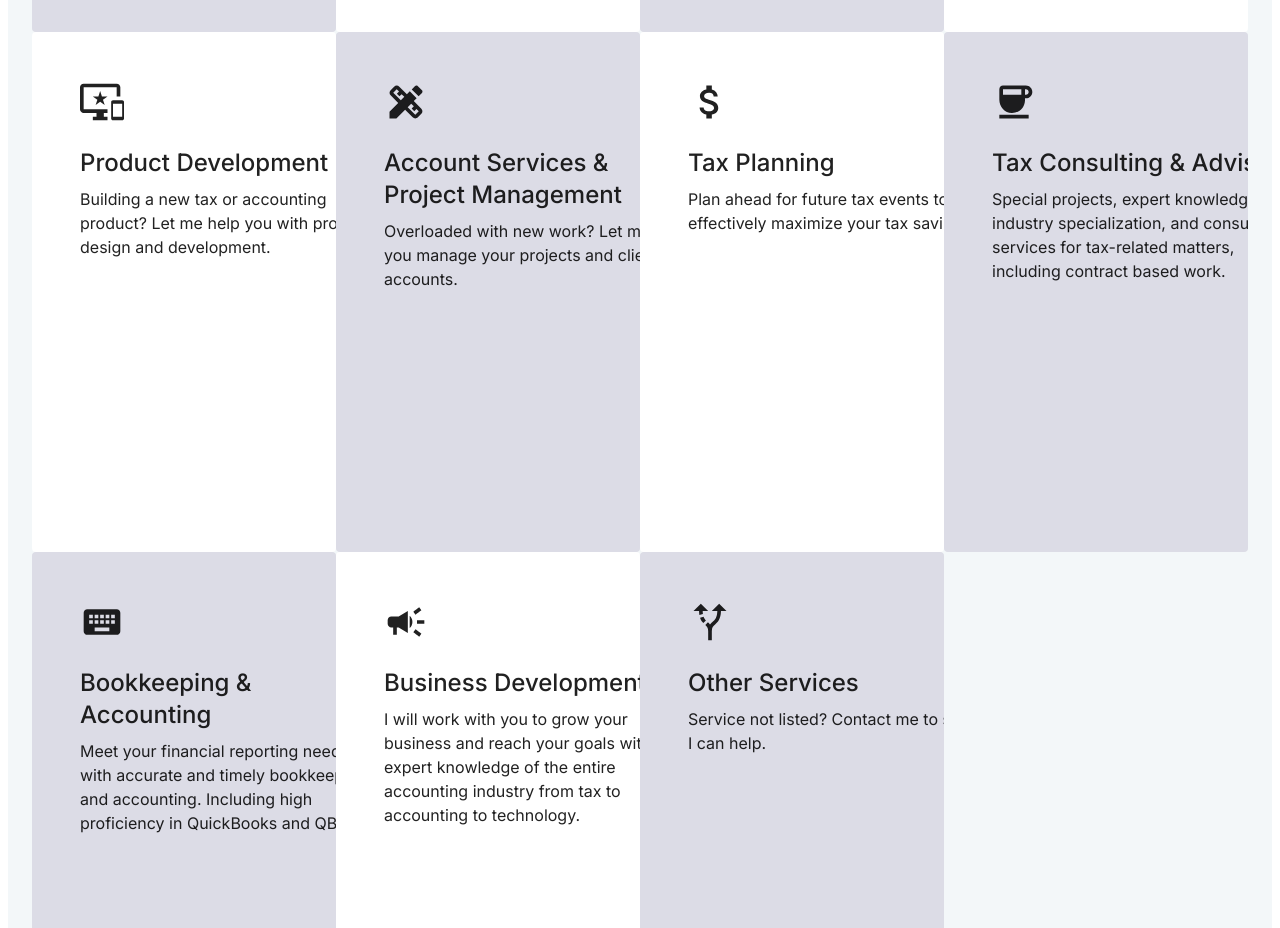
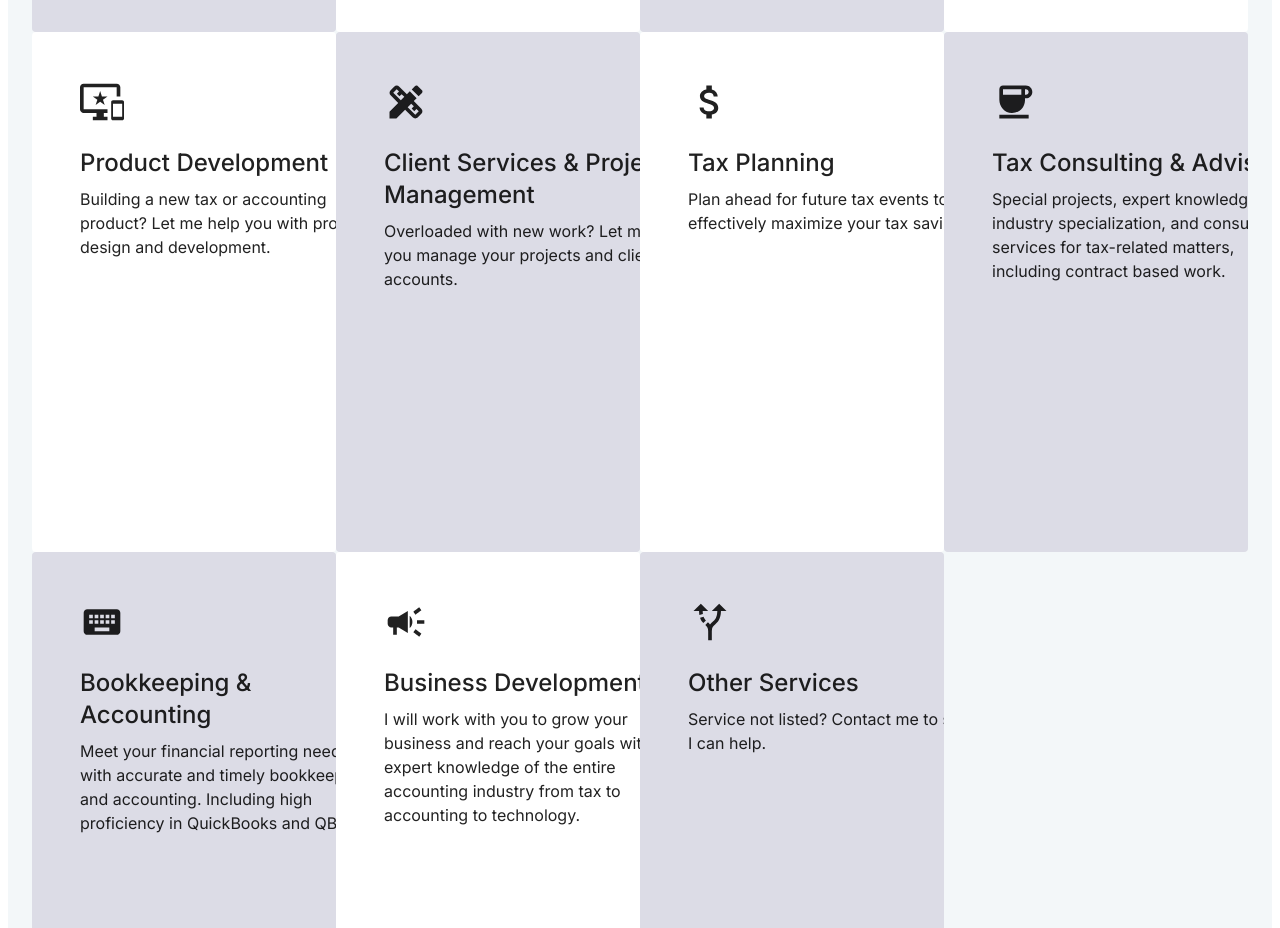
Before and after one commit to russelltheprogrammer/monteithtaxcpanext, a Next.js app: page /servicesoverview in a window 1280 px wide. Shown: the part 780-1708 px from the top of the page. Built offline with nearby package versions, Linux system fonts and the light colour scheme; a web font is replaced by a local one.

Commit message:
update to client services

```diff
--- a/pages/servicesoverview.js
+++ b/pages/servicesoverview.js
@@ -100,7 +100,7 @@ const ServicesOverview = () => {
     },
     {
       id: 7,
-      title: 'Account Services & Project Management',
+      title: 'Client Services & Project Management',
       description: 'Overloaded with new work? Let me help you manage your projects and client accounts.',
       learnMore: true,
       learnMoreText: `I have worked in the client services industry for over a decade. I have polished my communication and soft skills to deliver the best possible service to my clients. I have
```
